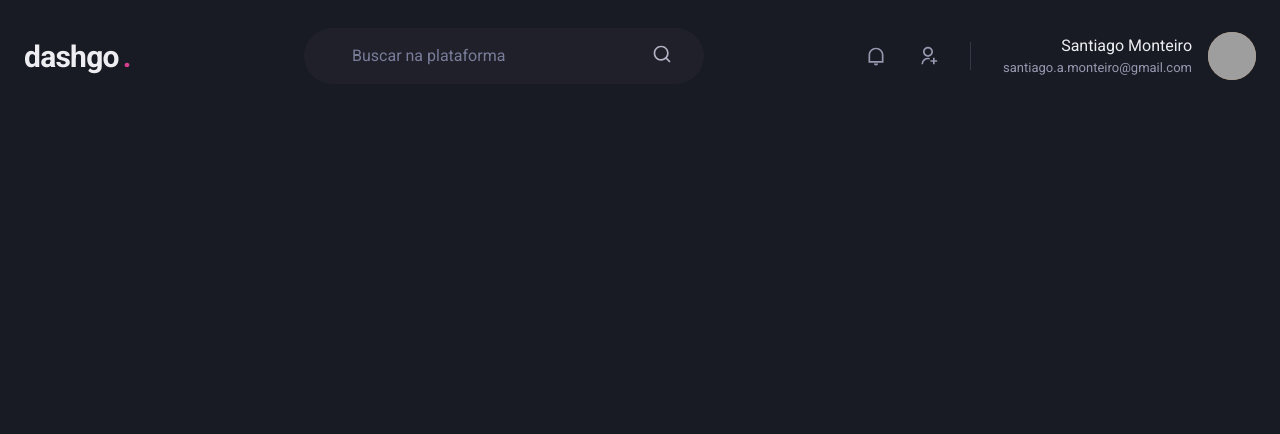
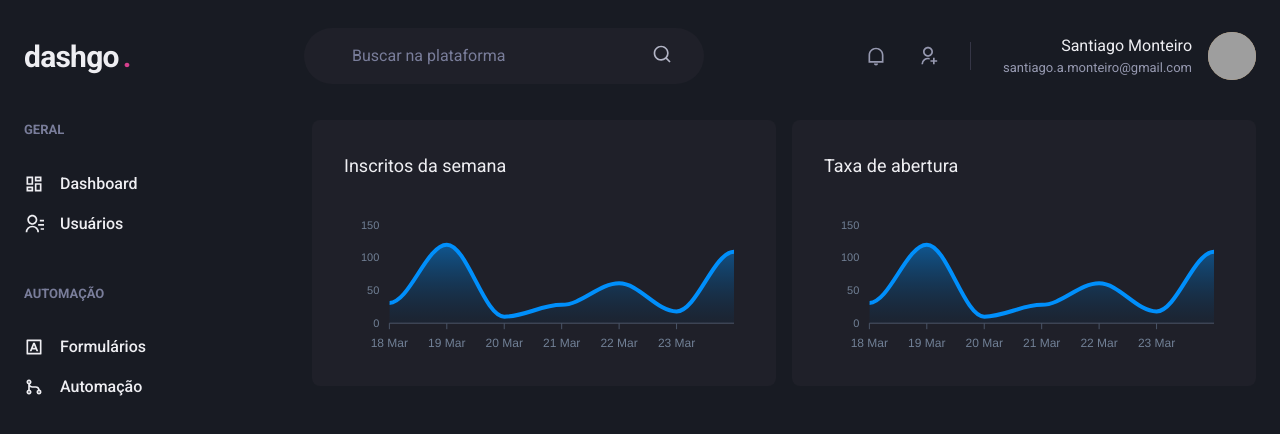
Before and after one commit to santiagoMonteiro/dashgo, a Next.js app: page /dashboard in a window 1280 px wide. Shown: the top 434 px of the page. Built offline with nearby package versions, Linux system fonts and the light colour scheme; grey boxes are pictures that could not be loaded.

Commit message:
dashboard page

```diff
--- a/package.json
+++ b/package.json
@@ -13,9 +13,11 @@
     "@chakra-ui/react": "^1.8.7",
     "@emotion/react": "^11.8.2",
     "@emotion/styled": "^11.8.1",
+    "apexcharts": "^3.35.0",
     "framer-motion": "^6.2.8",
     "next": "12.1.4",
     "react": "18.0.0",
+    "react-apexcharts": "^1.4.0",
     "react-dom": "18.0.0",
     "react-icons": "^4.3.1"
   },
--- /dev/null
+++ b/src/components/Sidebar.tsx
@@ -0,0 +1,57 @@
+import { Box, Stack, Text, Link, Icon } from "@chakra-ui/react";
+import {
+  RiContactsLine,
+  RiDashboardLine,
+  RiGitMergeLine,
+  RiInputMethodLine,
+} from "react-icons/ri";
+
+export function Sidebar() {
+  return (
+    <Box as="aside" w="64" mr="8">
+      <Stack spacing="12" align="flex-start">
+        <Box>
+          <Text fontWeight="bold" color="gray.400" fontSize="small">
+            GERAL
+          </Text>
+          <Stack spacing="4" mt="8" align="stretch">
+            <Link display="flex" alignItems="center">
+              <Icon as={RiDashboardLine} fontSize="20" />
+              <Text ml="4" fontWeight="medium">
+                Dashboard
+              </Text>
+            </Link>
+
+            <Link display="flex" alignItems="center">
+              <Icon as={RiContactsLine} fontSize="20" />
+              <Text ml="4" fontWeight="medium">
+                Usuários
+              </Text>
+            </Link>
+          </Stack>
+        </Box>
+
+        <Box>
+          <Text fontWeight="bold" color="gray.400" fontSize="small">
+            AUTOMAÇÃO
+          </Text>
+          <Stack spacing="4" mt="8" align="stretch">
+            <Link display="flex" alignItems="center">
+              <Icon as={RiInputMethodLine} fontSize="20" />
+              <Text ml="4" fontWeight="medium">
+                Formulários
+              </Text>
+            </Link>
+
+            <Link display="flex" alignItems="center">
+              <Icon as={RiGitMergeLine} fontSize="20" />
+              <Text ml="4" fontWeight="medium">
+                Automação
+              </Text>
+            </Link>
+          </Stack>
+        </Box>
+      </Stack>
+    </Box>
+  );
+}
--- a/src/pages/dashboard.tsx
+++ b/src/pages/dashboard.tsx
@@ -1,7 +1,91 @@
+import { Box, Flex, SimpleGrid, Text, theme } from "@chakra-ui/react";
+import dynamic from "next/dynamic";
 import { Header } from "../components/Header";
+import { Sidebar } from "../components/Sidebar";
+
+const Chart = dynamic(() => import("react-apexcharts"), {
+  ssr: false,
+});
+
+const options = {
+  chart: {
+    toolbar: {
+      show: false,
+    },
+    zoom: {
+      enabled: false,
+    },
+    foreColor: theme.colors.gray[500],
+  },
+  grid: {
+    show: false,
+  },
+  dataLabels: {
+    enabled: false,
+  },
+  tooltip: {
+    enabled: false,
+  },
+  xaxis: {
+    type: "datetime",
+    axisBorder: {
+      color: theme.colors.gray[600],
+    },
+    axisTicks: {
+      color: theme.colors.gray[600],
+    },
+    categories: [
+      "2022-03-18T00:00:00.000z",
+      "2022-03-19T00:00:00.000z",
+      "2022-03-20T00:00:00.000z",
+      "2022-03-21T00:00:00.000z",
+      "2022-03-22T00:00:00.000z",
+      "2022-03-23T00:00:00.000z",
+      "2022-03-24T00:00:00.000z",
+    ],
+  },
+  fill: {
+    opacity: 0.3,
+    type: "gradient",
+    gradient: {
+      shade: "dark",
+      opacityFrom: 0.7,
+      opacityTo: 0.3,
+    },
+  },
+};
+
+const series = [{ name: "series1", data: [31, 120, 10, 28, 61, 18, 109] }];
 
 export default function Dashboard() {
   return (
-    <Header />
+    <Flex direction="column" h="100vh">
+      <Header />
+
+      <Flex w="100%" my="6" maxWidth={1480} mx="auto" px="6">
+        <Sidebar />
+
+        <SimpleGrid
+          flex="1"
+          gap="4"
+          minChildWidth={320}
+          alignItems="flex-start"
+        >
+          <Box p="8" bg="gray.800" borderRadius={8} pb="4">
+            <Text fontSize="lg" mb="4">
+              Inscritos da semana
+            </Text>
+            <Chart options={options} series={series} type="area" height={160} />
+          </Box>
+
+          <Box p="8" bg="gray.800" borderRadius={8} pb="4">
+            <Text fontSize="lg" mb="4">
+              Taxa de abertura
+            </Text>
+            <Chart options={options} series={series} type="area" height={160} />
+          </Box>
+        </SimpleGrid>
+      </Flex>
+    </Flex>
   );
 }
```
Also changed, not shown: 1 other file (tests, documents, lock files or other folders).
